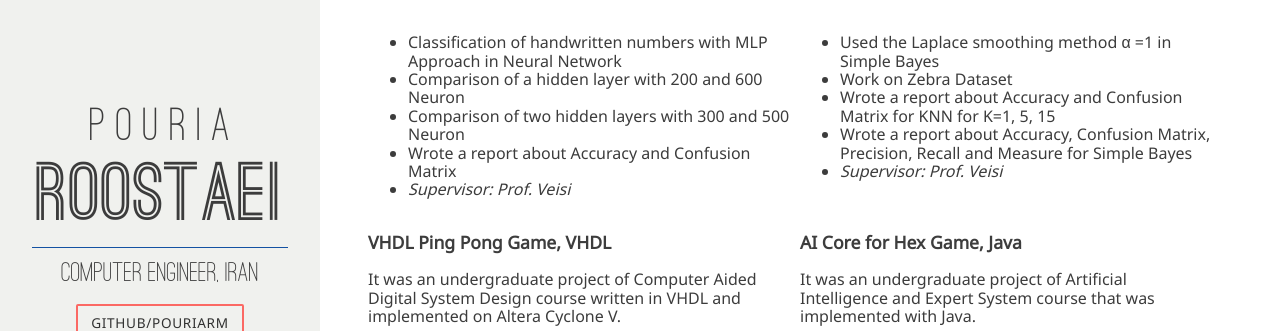
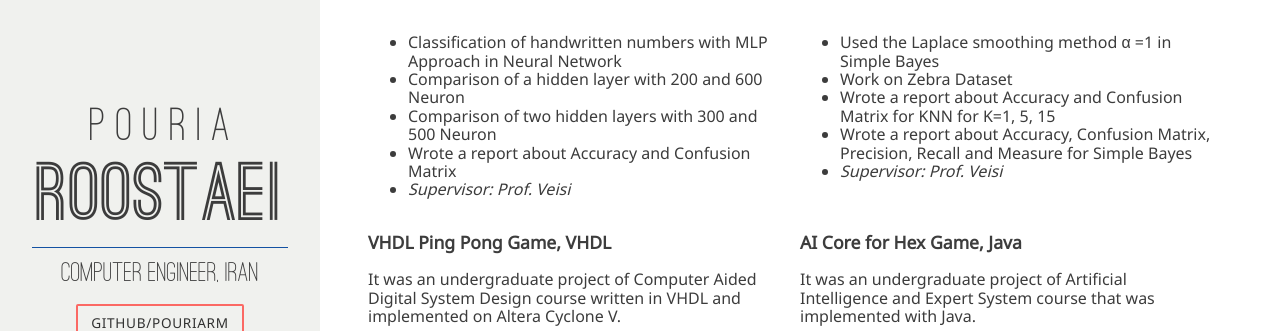
Before and after one commit to PouriaRm/PouriaRm.github.io, a Jekyll site: the page built from index.html, in a window 1280 px wide and 900 px high, scrolled down 3123 px. Shown: the part 155-486 px from the top of the window. Built offline with Jekyll 4.4.1, drawn with Linux system fonts in a browser that asks for light colours; nearby versions of some CDN libraries.

Commit message:
Update Projects

```diff
--- a/_data/otherprojects.yml
+++ b/_data/otherprojects.yml
@@ -6,8 +6,8 @@
     <ul>
     <li>Classification of handwritten numbers with MLP Approach in Neural Network</li>
     <li>Comparison of a hidden layer with 200 and 600 Neuron</li>
-    <li>Comparison of two hidden layers with 300 and 500 Neuron</li>
-    <li>Wrote a report about Accuracy and Confusion Matrix</li>
+    <li>Comparison of two hidden layers with 300 and<br/> 500 Neuron</li>
+    <li>Wrote a report about Accuracy and Confusion<br/> Matrix</li>
     <li><i>Supervisor: Prof. Veisi</i></li>
     </ul>
 
```
